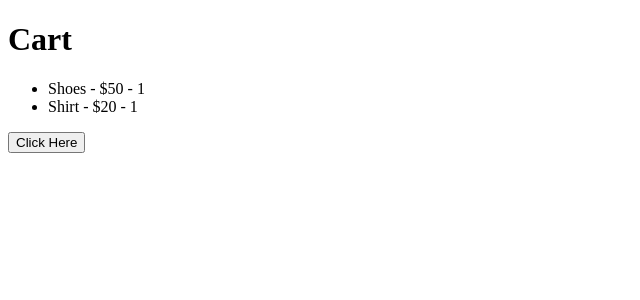
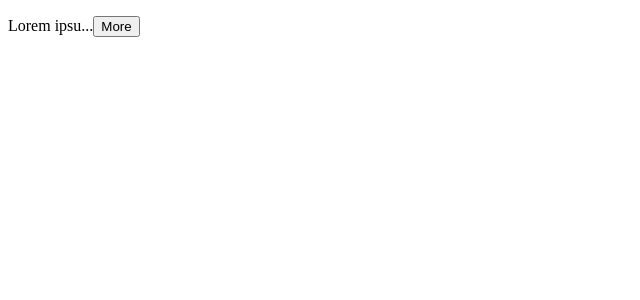
Before and after one commit to PremRaahul-K/React-Learning, a React (Vite) app in the folder Projects/react-app/: page / in a window 1280 px wide. Shown: the top 300 px of the page, without its empty margins (0-640 px from the left). Built offline with nearby package versions, Linux system fonts and the light colour scheme.

Commit message:
Exercise- Building an ExpandableText Component

```diff
--- a/Projects/react-app/src/App.tsx
+++ b/Projects/react-app/src/App.tsx
@@ -1,38 +1,23 @@
 import { useState } from "react";
 import { produce } from "immer";
+import ExpandableText from "./components/ExpandableText";
 
 function App() {
-  const [cart, setCart] = useState({
-    discount: 0.1,
-    items: [
-      { id: 1, name: "Shoes", price: 50, qty: 1 },
-      { id: 2, name: "Shirt", price: 20, qty: 1 },
-    ],
-  });
-  const handleClick = () => {
-    // setCart({
-    //   ...cart,
-    //   items: cart.items.map((item) =>
-    //     item.id === 1 ? { ...item, qty: item.qty + 1 } : item
-    //   ),
-    // });
-    setCart(
-      produce((draft) => {
-        draft.items.map((item) => (item.id === 1 ? item.qty++ : item.qty));
-      })
-    );
-  };
   return (
     <div>
-      <h1>Cart</h1>
-      <ul>
-        {cart.items.map((item) => (
-          <li key={item.id}>
-            {item.name} - ${item.price} - {item.qty}
-          </li>
-        ))}
-      </ul>
-      <button onClick={handleClick}>Click Here</button>
+      <ExpandableText maxLength={10}>
+        Lorem ipsum dolor sit amet consectetur adipisicing elit. Impedit iure
+        quidem ducimus perspiciatis non similique corporis nobis, beatae
+        quibusdam, ea nesciunt unde, laudantium cumque labore neque? Cum ex quis
+        modi est perferendis, dolore tenetur debitis quo vero odio enim
+        necessitatibus sunt. Expedita quod officia possimus incidunt explicabo
+        eveniet asperiores doloribus veritatis ullam maiores molestiae a ut
+        reprehenderit ducimus iusto error quisquam, sed nam, ipsam veniam
+        aperiam id quam consequuntur. Saepe recusandae id ipsa impedit? Ipsa
+        corrupti, at accusamus distinctio facere ipsum voluptatibus cum esse
+        labore velit excepturi, quam quae? Deserunt dolores animi similique id
+        quam ea voluptate dignissimos harum ullam. Quisquam, quos. Quisquam
+      </ExpandableText>
     </div>
   );
 }
--- /dev/null
+++ b/Projects/react-app/src/components/ExpandableText.tsx
@@ -0,0 +1,28 @@
+import { useState } from "react";
+
+interface Props {
+  children: string;
+  maxLength?: number;
+}
+
+const ExpandableText = ({ children, maxLength = 100 }: Props) => {
+  const [isExpanded, setIsExpanded] = useState(false);
+  if (children.length <= maxLength) {
+    return <p>{children}</p>;
+  }
+  const text = isExpanded ? children : children.substring(0, maxLength);
+  return (
+    <p>
+      {text}...
+      <button
+        onClick={() => {
+          setIsExpanded(!isExpanded);
+        }}
+      >
+        {isExpanded ? "Less" : "More"}
+      </button>
+    </p>
+  );
+};
+
+export default ExpandableText;
```
